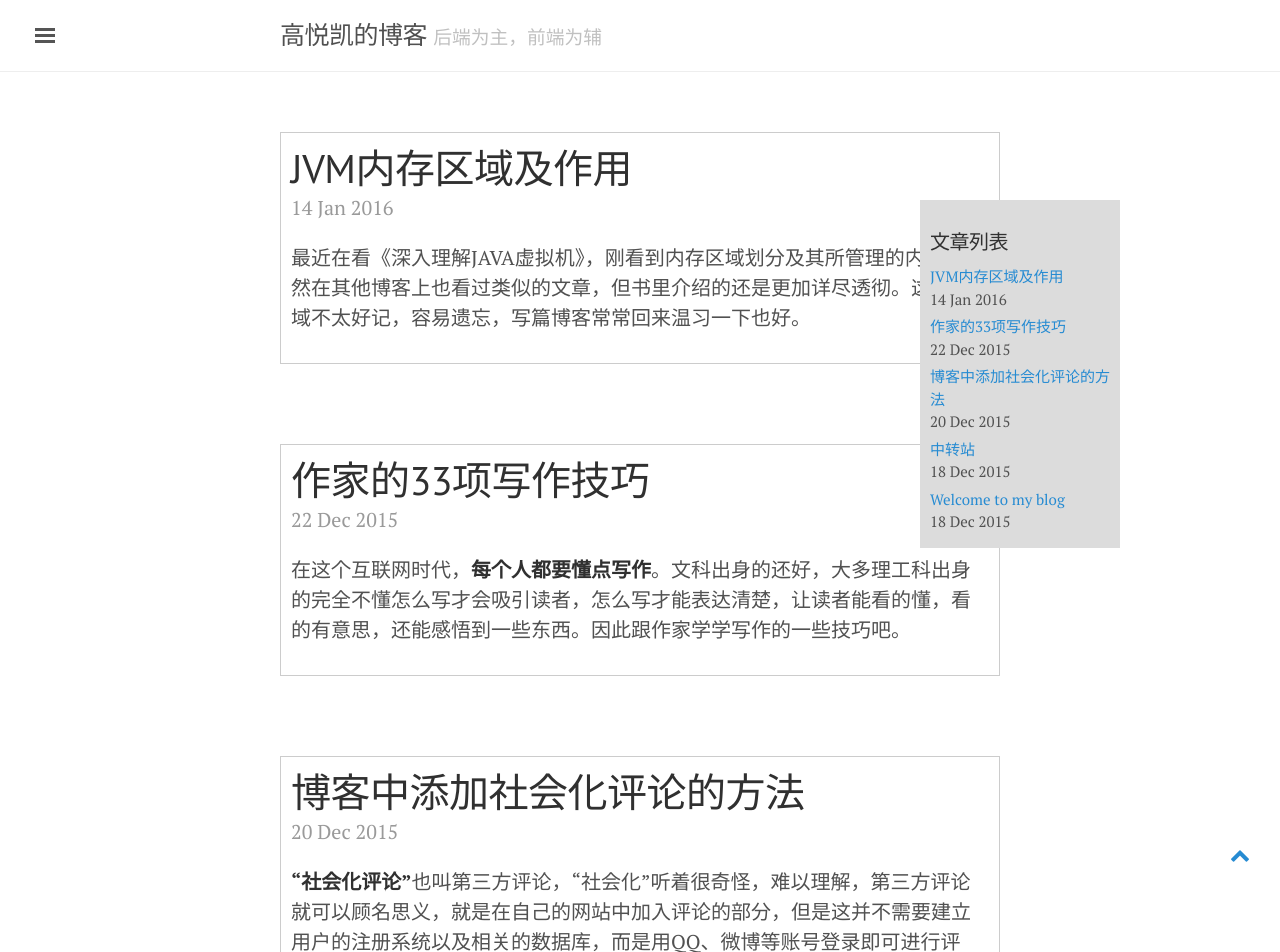
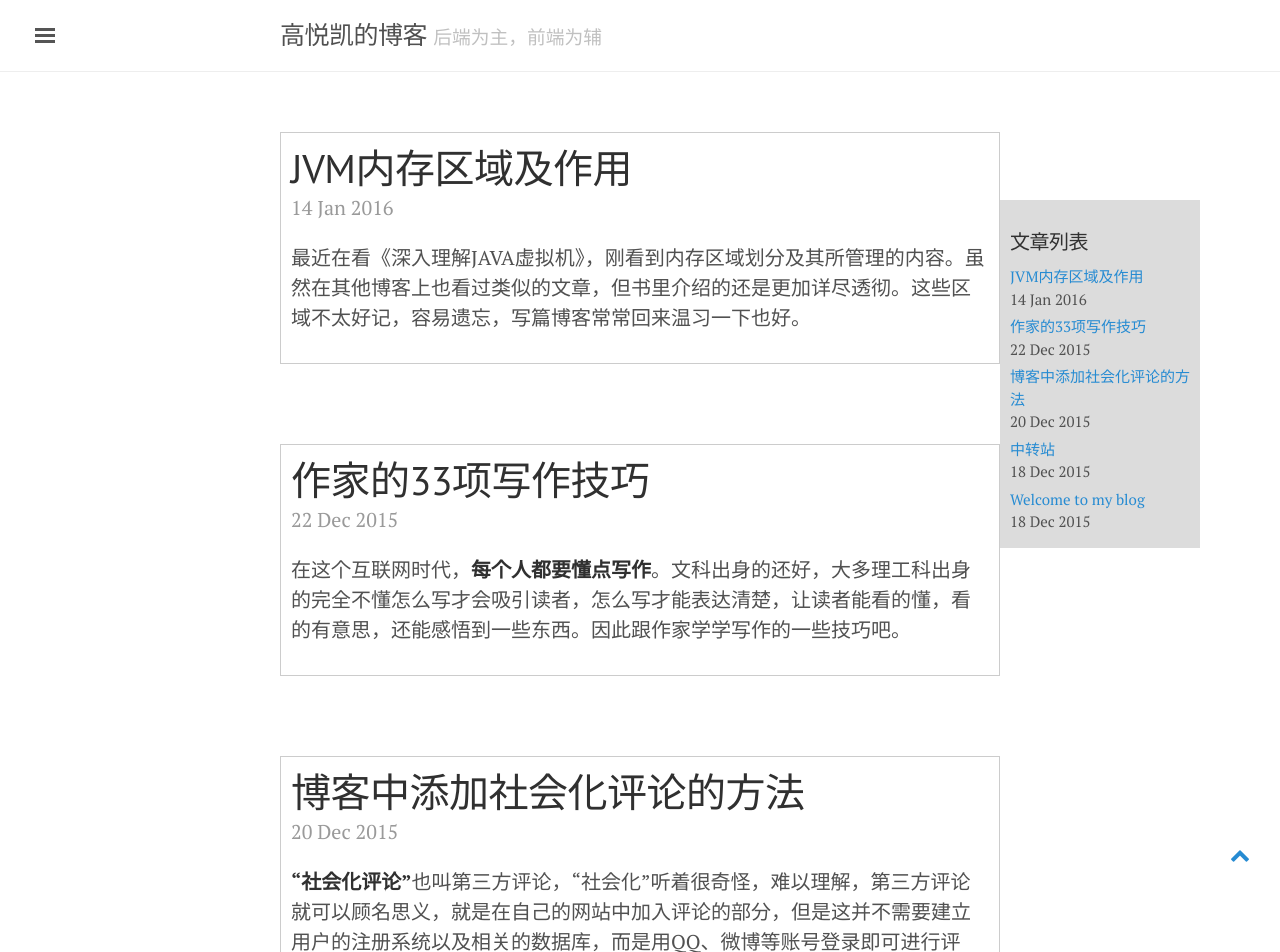
Before and after one commit to gyk6985432/myBlog, a Jekyll site: the page built from index.html, in a window 1280 px wide. Shown: the top 952 px of the page. Built offline with Jekyll 4.4.1, drawn with Linux system fonts in a browser that asks for light colours; nearby versions of some CDN libraries; the list of posts is cut into pages by our own code; comment, search, counter and statistics services are not loaded.

Commit message:
link position

```diff
--- a/css/lanyon.css
+++ b/css/lanyon.css
@@ -371,7 +371,7 @@ a.sidebar-nav-item:focus {
   white-space: normal;
   top: 200px;
   left:50%;
-  margin-left:14rem;
+  margin-left:18rem;
   /*font-weight: 250;*/
   background-color: #DCDCDC;
 }
```
